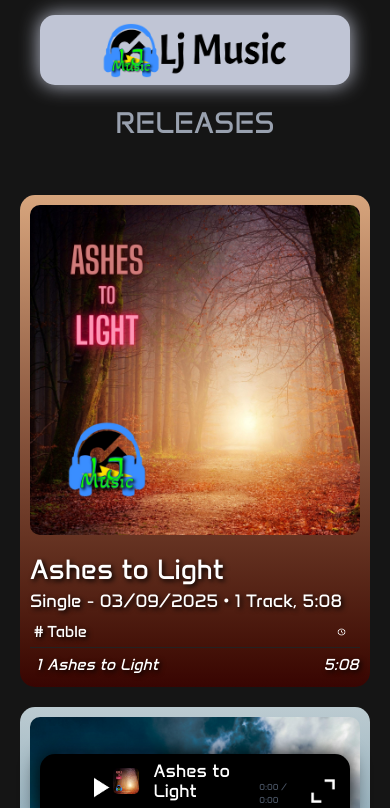
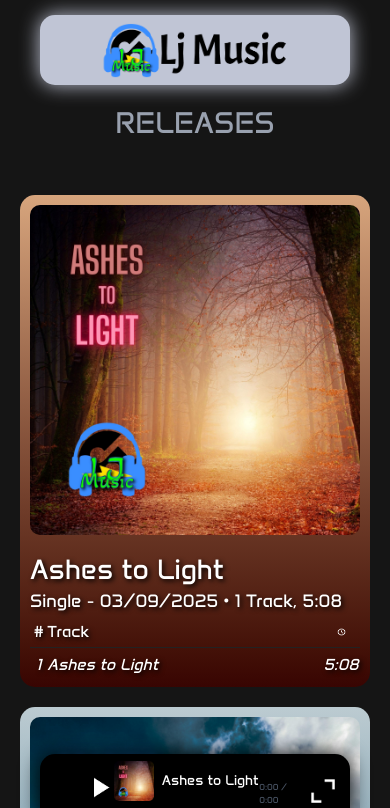
Before and after one commit to LJ-WebDev/lj-music-spa, a Vue app: page / in a window 390 px wide. Shown: the top 808 px of the page. Built offline with nearby package versions, Linux system fonts and the light colour scheme.

Commit message:
feat: Enhance playback UI with responsive styles and update table header from 'Table' to 'Track'

```diff
--- a/src/components/Releases.vue
+++ b/src/components/Releases.vue
@@ -151,8 +151,10 @@ function expandPlayback() {
 <template>
   <footer
     :class="[
-      'playback sticky bottom-8 bg-[#000] shadow-[0_0_2rem_#000] font-1 text-[1.8rem]/[2rem]  text-white flex gap-[2rem] flex-row items-center justify-center w-full mt-[3rem] mx-auto p-[1rem] rounded-3xl transition-all duration-500 z-100',
-      playbackExpanded ? 'h-[50rem]' : 'h-[7rem]',
+      'playback sticky bottom-8 bg-[#000] shadow-[0_0_2rem_#000] font-1 text-white flex gap-[2rem] flex-row items-center justify-center w-full mt-[3rem] mx-auto p-[1rem] rounded-3xl transition-all duration-500 z-100',
+      playbackExpanded
+        ? 'h-[50rem] text-[2.2rem]/[3.2rem] sm:text-[2.6rem]/[4rem] text-center'
+        : 'h-[7rem] text-[1.4rem]/[2rem] sm:text-[2rem]/[2rem]',
     ]"
   >
     <!-- Play / Pause button -->
@@ -172,19 +174,23 @@ function expandPlayback() {
         <div
           :class="[
             'mb-4 flex items-center justify-center duration-500',
-            playbackExpanded ? 'flex-col basis-[25%]' : 'flex-row basis-[75%]',
+            playbackExpanded
+              ? 'flex-col sm:basis-[25%] basis-[50%]'
+              : 'flex-row basis-[75%] gap-3',
           ]"
         >
           <a
             target="_blank"
             :href="currentYtLinkTrack"
             :class="[
-              'flex items-center justify-center gap-[0.5rem]',
-              playbackExpanded ? 'flex-col' : 'flex-row',
+              'flex items-center justify-center text-white hover:text-red-500 duration-300',
+              playbackExpanded
+                ? 'flex-col gap-[0.8rem]'
+                : 'flex-row gap-[0.8rem] sm:gap-[1.5rem]',
             ]"
             title="Open in YouTube"
           >
-            <div class="basis-[4rem] pr-[1rem]">
+            <div class="basis-[4rem]">
               <img
                 :src="
                   releases.find((r) =>
@@ -264,7 +270,7 @@ function expandPlayback() {
           <thead class="text-[1.6rem]/[3rem]">
             <tr class="border-b-[1px] border-b-[#222]">
               <th class="w-[5%] text-center">#</th>
-              <th class="w-[80%] text-left">Table</th>
+              <th class="w-[80%] text-left">Track</th>
               <th class="w-[10%] text-right px-[1.4rem]">
                 <img
                   src="../assets/icons/clock-icon.png"
```
Also changed, not shown: src/data/releasesData.js (+21 -0 lines).
